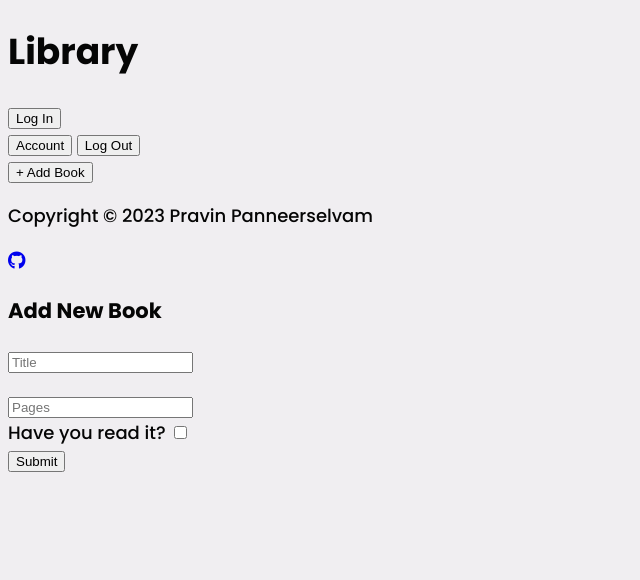
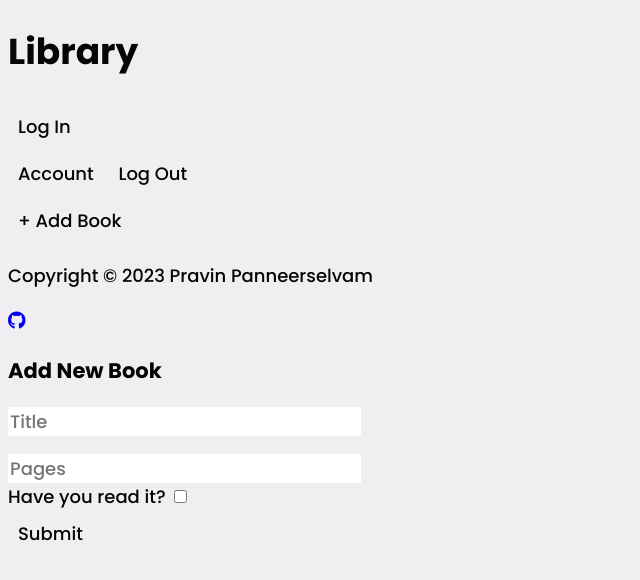
Before and after one commit to 45beepy/library-management, a plain HTML site: page index.html in a window 1280 px wide. Shown: the whole page, without its empty margins (0-640 px from the left). Drawn offline with nearby package versions, Linux system fonts and the light colour scheme.

Commit message:
Update styles.css

```diff
--- a/styles.css
+++ b/styles.css
@@ -31,3 +31,26 @@ body {
     /* footer support */
     margin-bottom: 100px;
   }
+
+button,
+input {
+  border: none;
+  color: inherit;
+  font-family: inherit;
+  font-size: inherit;
+  font-weight: inherit;
+  cursor: pointer;
+  outline: none;
+}
+
+input[type='text'],
+input[type='number'] {
+  cursor: text;
+}
+
+.container{
+  max-width: var(--container-width);
+}
+.btn{
+  padding: var(--spacing-sm)
+}
```
